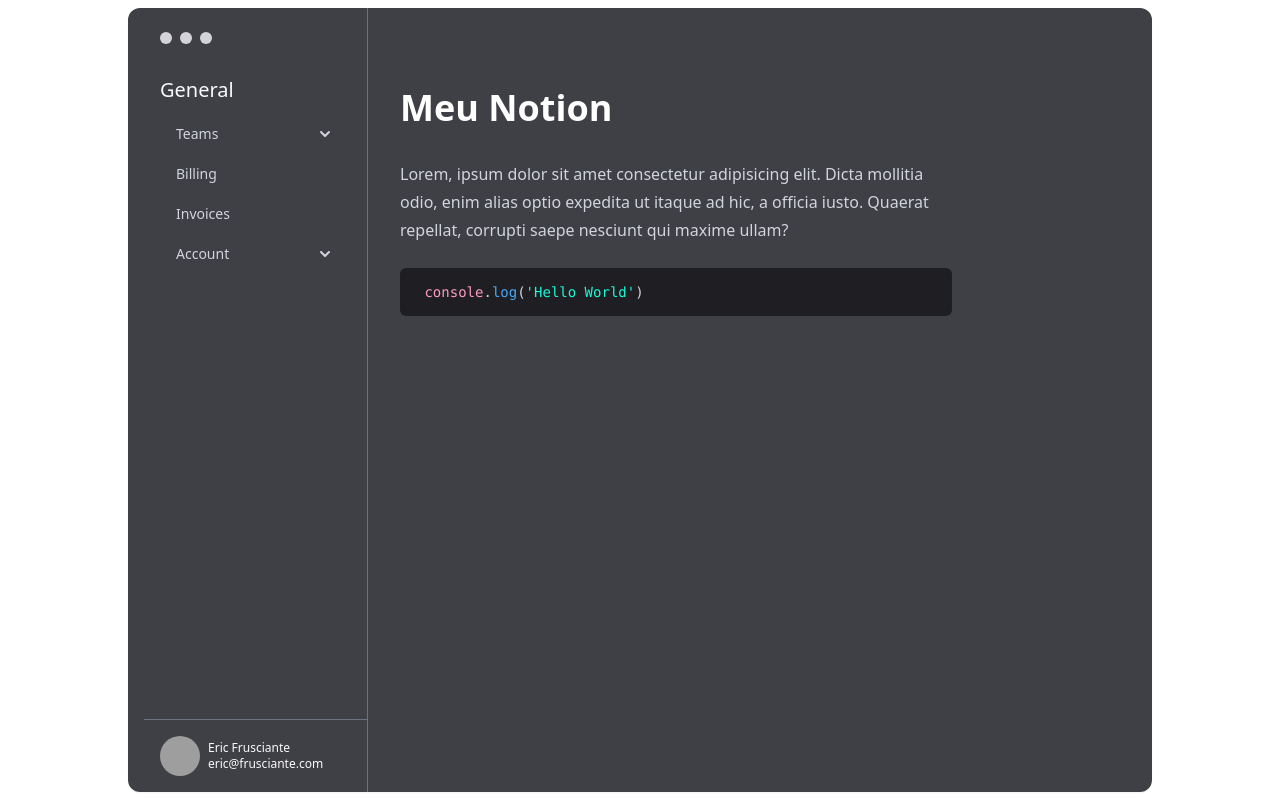
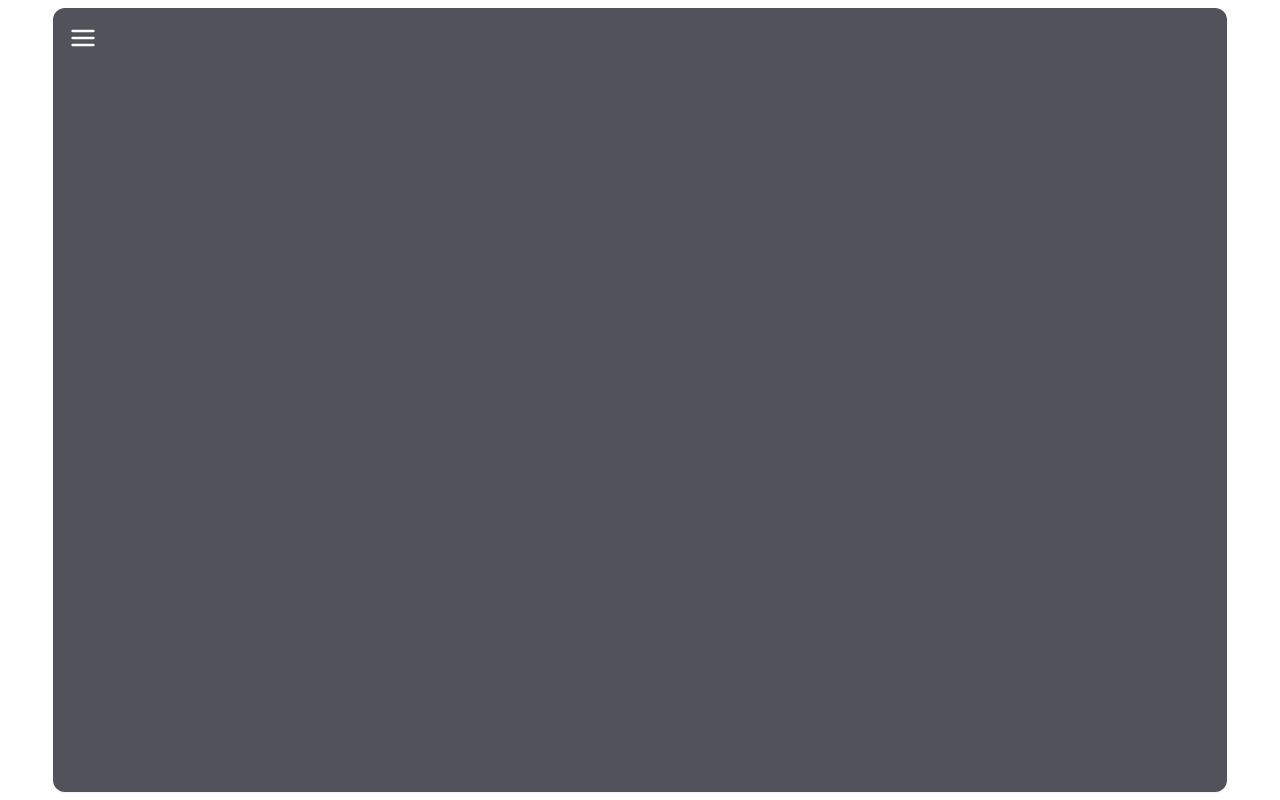
Before and after one commit to Alerrando/Notion-Clone, a React (Vite) app: page / in a window 1280 px wide. Built offline with nearby package versions, Linux system fonts and the light colour scheme; grey boxes are pictures that could not be loaded.

Commit message:
add aside menu and save button after a edit

```diff
--- a/src/App.tsx
+++ b/src/App.tsx
@@ -1,15 +1,30 @@
+import { useState } from "react";
+import { FiMenu } from "react-icons/fi";
 import { Aside } from "./components/Aside";
 import { Editor } from "./components/Editor";
 
 export function App() {
+  const [menu, setMenu] = useState<boolean>(false);
+
   return (
     <div className="min-h-screen flex items-center justify-center text-zinc-50">
-      <div className="bg-white dark:bg-zinc-800 w-4/5 mx-auto rounded-xl h-[calc(100vh_-_16px)] shadow-sm border-black/20 overflow-hidden grid grid-cols-[16rem_1fr]">
-        <aside className="bg-zinc-700 dark:bg-zinc-900 px-4">
-          <Aside />
-        </aside>
+      <div className="bg-zinc-600 dark:bg-zinc-800 md:bg-white md:dark:bg-zinc-700 w-full md:w-11/12 h-screen md:h-[calc(100vh_-_16px)] mx-auto md:rounded-xl shadow-sm border-black/20 overflow-hidden grid grid-rows-[32px,97vh] md:grid-rows-none md:grid-cols-[16rem_1fr]">
+        {menu ? (
+          <div className="w-screen md:w-full h-screen fixed md:relative flex items-start justify-start bg-modal md:bg-transparent z-50">
+            <div className="w-64 h-full bg-zinc-600 dark:bg-zinc-800">
+              <Aside setMenu={setMenu} />
+            </div>
+          </div>
+        ) : (
+          <div className="w-full h-7 md:h-full flex items-start justify-start py-2 px-4 md:p-4 bg-zinc-600 dark:bg-zinc-800">
+            <FiMenu
+              className="w-7 h-7 cursor-pointer"
+              onClick={() => setMenu(true)}
+            />
+          </div>
+        )}
 
-        <main className="p-4 bg-zinc-700 dark:bg-zinc-900">
+        <main className="py-4 md:p-4 bg-zinc-600 dark:bg-zinc-800 overflow-y-auto">
           <Editor />
         </main>
       </div>
--- a/src/components/Aside.tsx
+++ b/src/components/Aside.tsx
@@ -1,12 +1,25 @@
-export function Aside() {
+import { AiOutlineCloseCircle } from "react-icons/ai";
+
+interface AsideProps {
+  setMenu: (menu: boolean) => void;
+}
+
+export function Aside({ setMenu }: AsideProps) {
   return (
     <>
       <div className="flex h-full flex-col justify-between border-e border-zinc-500">
         <div className="px-4 py-6">
-          <div className="w-min flex gap-2 group">
-            <button className="w-3 h-3 rounded-full bg-zinc-300  group-hover:bg-red-400"></button>
-            <button className="w-3 h-3 rounded-full bg-zinc-300  group-hover:bg-yellow-400"></button>
-            <button className="w-3 h-3 rounded-full bg-zinc-300  group-hover:bg-green-400"></button>
+          <div className="w-full flex items-center justify-between">
+            <div className="w-min flex gap-2 group">
+              <button className="w-3 h-3 rounded-full bg-zinc-300  group-hover:bg-red-400"></button>
+              <button className="w-3 h-3 rounded-full bg-zinc-300  group-hover:bg-yellow-400"></button>
+              <button className="w-3 h-3 rounded-full bg-zinc-300  group-hover:bg-green-400"></button>
+            </div>
+
+            <AiOutlineCloseCircle
+              className="w-7 h-7 cursor-pointer"
+              onClick={() => setMenu(false)}
+            />
           </div>
 
           <ul className="mt-6 space-y-1">
--- a/src/components/Editor.tsx
+++ b/src/components/Editor.tsx
@@ -12,6 +12,7 @@ import js from "highlight.js/lib/languages/javascript";
 import html from "highlight.js/lib/languages/xml";
 import "highlight.js/styles/panda-syntax-dark.css";
 import { lowlight } from "lowlight";
+import { useState } from "react";
 import { LuSettings2 } from "react-icons/lu";
 import {
   RxChatBubble,
@@ -30,6 +31,8 @@ lowlight.registerLanguage("js", js);
 export interface EditorProps {}
 
 export function Editor() {
+  const [currentEditor, setCurrentEditor] = useState<string>(initialContet);
+  const [editableTask, setEditableTask] = useState<boolean>(false);
   const toggleGroupItemClasses =
     "p-2 text-zinc-200 text-sm flex items-center gap-1.5 font-medium leading-none hover:text-zinc-50 hover:bg-zinc-600 data-[active=true]:text-violet-400";
   const editor = useEditor({
@@ -40,7 +43,12 @@ export function Editor() {
       }),
     ],
     onUpdate(editor) {
-      editor.editor.getJSON();
+      const currentEditorUpdate = editor.editor.getHTML();
+      if (currentEditorUpdate !== currentEditor) {
+        setEditableTask(true);
+      } else {
+        setEditableTask(false);
+      }
     },
     content: initialContet,
     editorProps: {
@@ -54,9 +62,19 @@ export function Editor() {
     <>
       <EditorContent
         editor={editor}
-        className="max-w-[700px] mr-[25%] ml-auto pt-16 prose prose-invert"
-      />
-
+        className="w-2/6 md:w-auto max-w-[700px] flex flex-col mx-auto md:mr-[25%] pt-8 md:pt-16 prose prose-invert"
+      >
+        {editableTask && (
+          <div className="w-full h-auto flex items-center justify-end">
+            <button
+              className="px-8 py-2 border border-green-600 rounded-lg hover:bg-green-600 text-white"
+              onClick={() => handleSaveEditTask()}
+            >
+              Salvar
+            </button>
+          </div>
+        )}
+      </EditorContent>
       {editor && (
         <FloatingMenu
           editor={editor}
@@ -201,4 +219,8 @@ export function Editor() {
       )}
     </>
   );
+
+  function handleSaveEditTask() {
+    setCurrentEditor(editor?.getHTML());
+  }
 }
--- a/src/components/InitialContent.tsx
+++ b/src/components/InitialContent.tsx
@@ -1,7 +1 @@
-export const initialContet = `
-<h1>Meu Notion</h1>
-<p>Lorem, ipsum dolor sit amet consectetur adipisicing elit. Dicta mollitia odio, enim alias optio expedita ut itaque ad hic, a officia iusto. Quaerat repellat, corrupti
-    saepe nesciunt qui maxime ullam?
-</p>
-<pre> <code class="language-javascript">console.log('Hello World')</code></pre>
-`;
+export const initialContet = `<p></p>`;
--- a/tailwind.config.js
+++ b/tailwind.config.js
@@ -2,7 +2,11 @@
 export default {
   content: ["./src/**/*.tsx"],
   theme: {
-    extend: {},
+    extend: {
+      backgroundColor: {
+        modal: "rgba(0 ,0 ,0 ,0.5)",
+      },
+    },
   },
   plugins: [require("@tailwindcss/typography")],
 };
```
